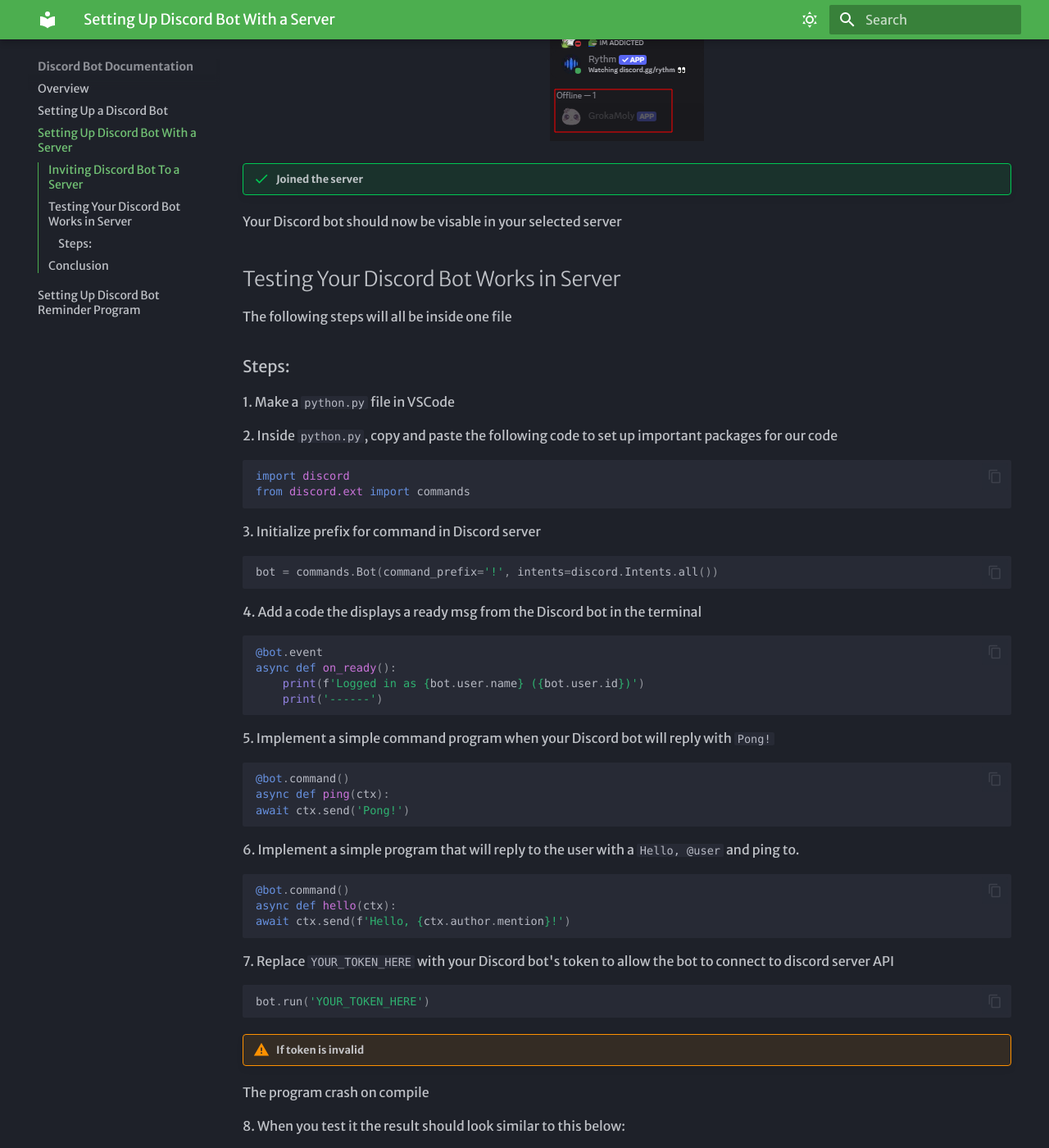
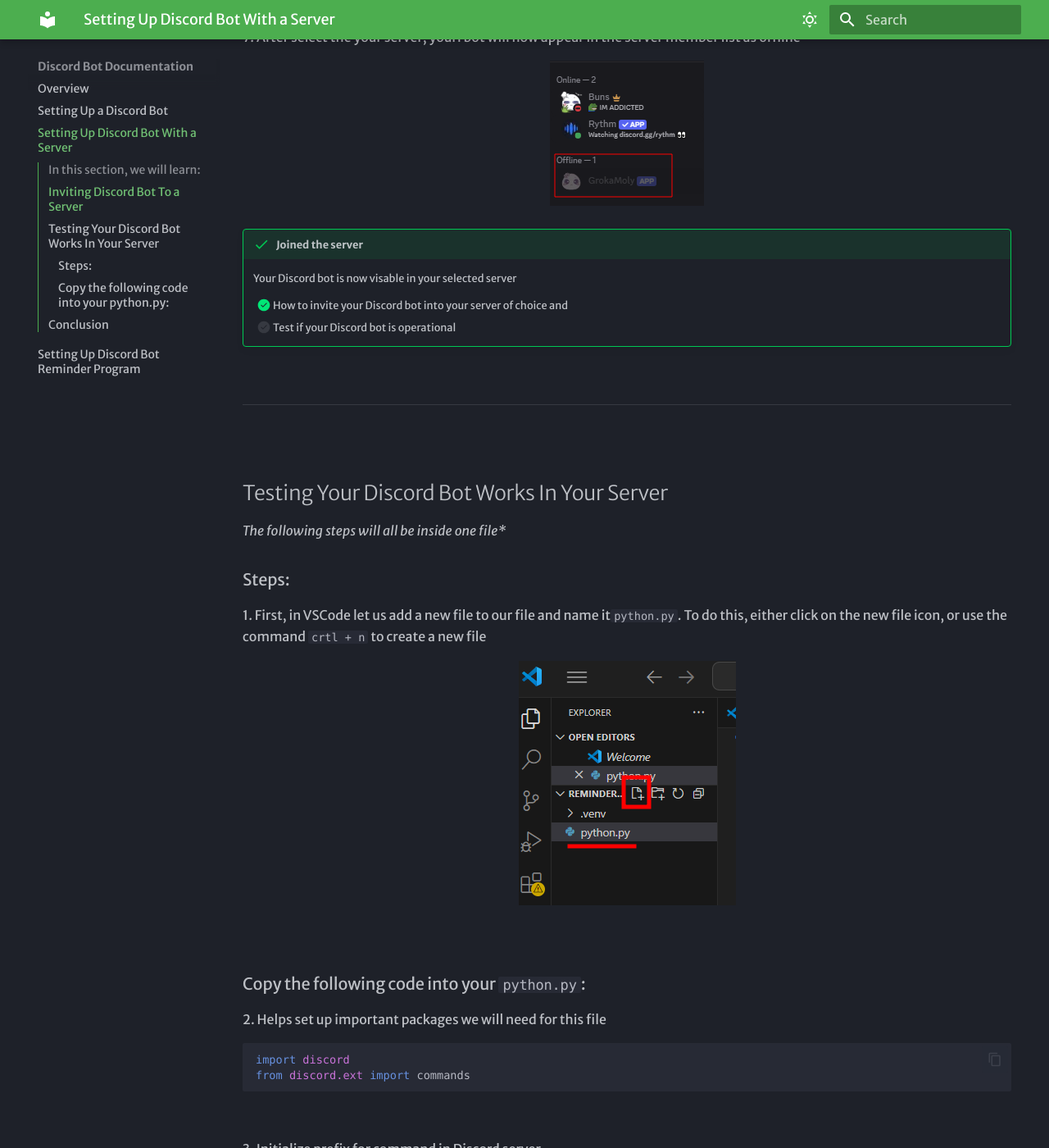
Before and after one commit to TitusLee2000/Discord-Bot-Documentation, an MkDocs documentation site: the page built from docs/taskTwo.md, in a window 1280 px wide and 1400 px high, scrolled down 2904 px. Shown: the whole window at 82% size. Built offline with MkDocs 1.6.1 and Material for MkDocs 9.7.7, drawn with Linux system fonts in a browser that asks for light colours; some web fonts are replaced; some of the changed text lies outside the part shown.

Commit message:
reviewed taskTwo

````diff
--- a/docs/taskTwo.md
+++ b/docs/taskTwo.md
@@ -1,6 +1,9 @@
 # Setting Up Discord Bot With a Server
 
-**_In this section, we will learn how to invite your Discord bot into your server of choice and test if your Discord bot is operational_**
+### _In this section, we will learn:_
+
+- [ ] How to invite your Discord bot into your server of choice and
+- [ ] Test if your Discord bot is operational
 
 ## Inviting Discord Bot To a Server
 
@@ -41,29 +44,52 @@
    <div style="text-align: center;">
       <img src="../assets/tasktwo/tasktwo_p6.png" alt="Server Member List">
    </div>
+
 !!! success "Joined the server"
-Your Discord bot should now be visable in your selected server
 
-## Testing Your Discord Bot Works in Server
+      Your Discord bot is now visable in your selected server
 
-The following steps will all be inside one file
+      - [x] How to invite your Discord bot into your server of choice and
+      - [ ] Test if your Discord bot is operational
+
+<br>
+
+---
+
+<br>
+
+## Testing Your Discord Bot Works In Your Server
+
+_The following steps will all be inside one file\*_
 
 ### Steps:
 
-1\. Make a `python.py` file in VSCode
+1\. First, in VSCode let us add a new file to our file and name it`python.py`. To do this, either click on the new file icon, or use the command `crtl + n` to create a new file
 
-2\. Inside `python.py`, copy and paste the following code to set up important packages for our code
+   <div style="text-align: center;">
+      <img src="../assets/tasktwo/newFile.png" alt="Server Member List">
+   </div>
+
+<br>
+
+### Copy the following code into your `python.py`:
+
+2\. Helps set up important packages we will need for this file
 
 ```python
 import discord
 from discord.ext import commands
 ```
 
+<br>
+
 3\. Initialize prefix for command in Discord server
 
 ```py
 bot = commands.Bot(command_prefix='!', intents=discord.Intents.all())
 ```
+
+<br>
 
 4\. Add a code the displays a ready msg from the Discord bot in the terminal
 
@@ -74,6 +100,8 @@
     print('------')
 ```
 
+<br>
+
 5\. Implement a simple command program when your Discord bot will reply with `Pong!`
 
 ```py
@@ -81,6 +109,8 @@
 async def ping(ctx):
 await ctx.send('Pong!')
 ```
+
+<br>
 
 6\. Implement a simple program that will reply to the user with a `Hello, @user` and ping to.
 
@@ -90,21 +120,31 @@
 await ctx.send(f'Hello, {ctx.author.mention}!')
 ```
 
+<br>
+
 7\. Replace `YOUR_TOKEN_HERE` with your Discord bot's token to allow the bot to connect to discord server API
 
 ```py
 bot.run('YOUR_TOKEN_HERE')
 ```
 
+<br>
+
 !!! warning "If token is invalid"
-The program crash on compile
+
+      The program crash on compile
 
 8\. When you test it the result should look similar to this below:
 
 ![gif](./assets/tasktwo/Discord_bot_test.gif 'Test Results')
 
 !!! success "Discord Bot's responds"
-Now your Discord bot will respond to certain commands
+
+      Now your Discord bot will respond to certain commands
+
+      - [x] How to invite a Discord Bot to your server
+
+      - [x] How to test basic programs with you Discord Bot
 
 ## Conclusion
 
````
Also changed, not shown: docs/taskOne.md (+7 -1 lines), docs/assets/tasktwo/newFile.png (added).
